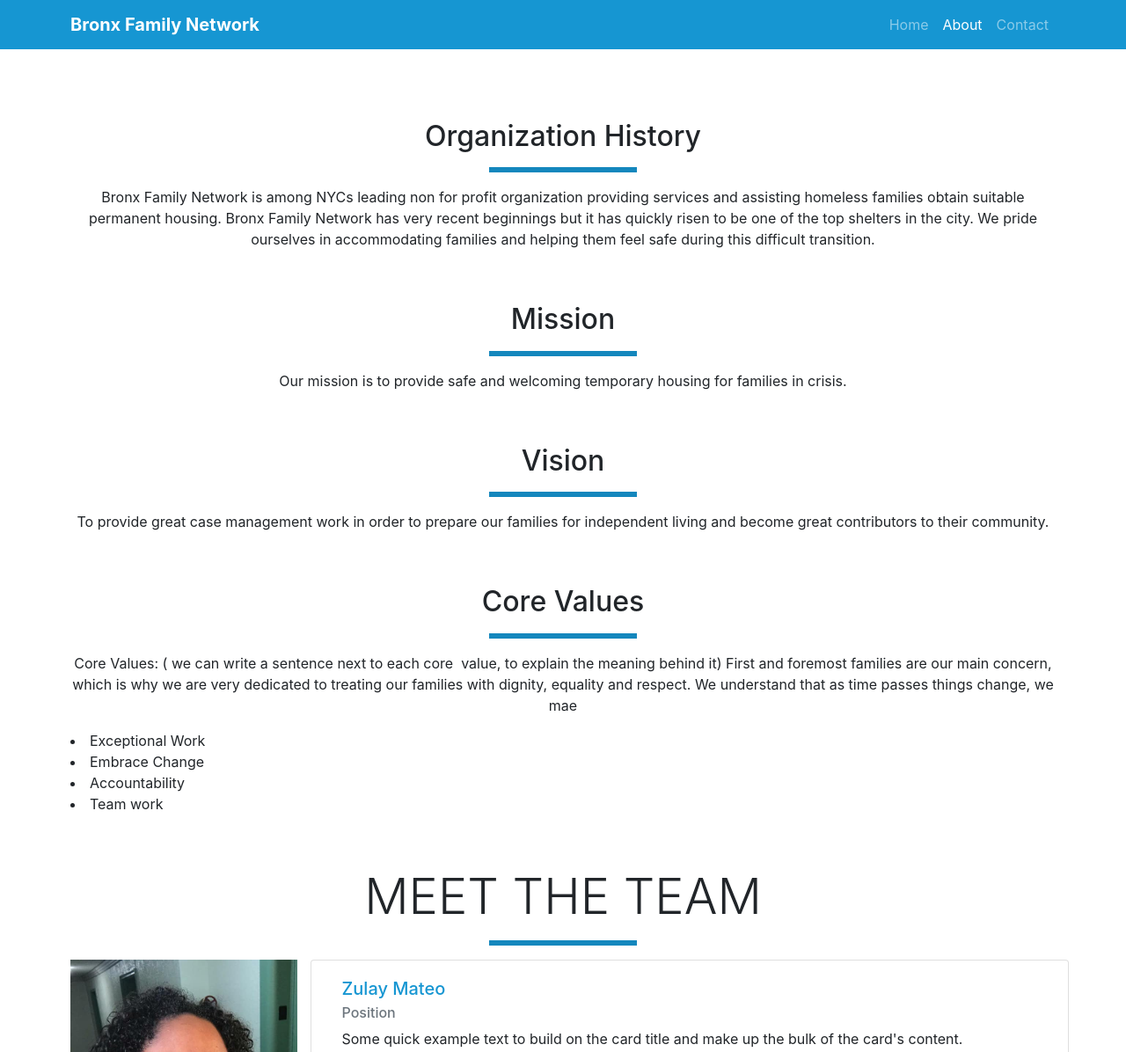
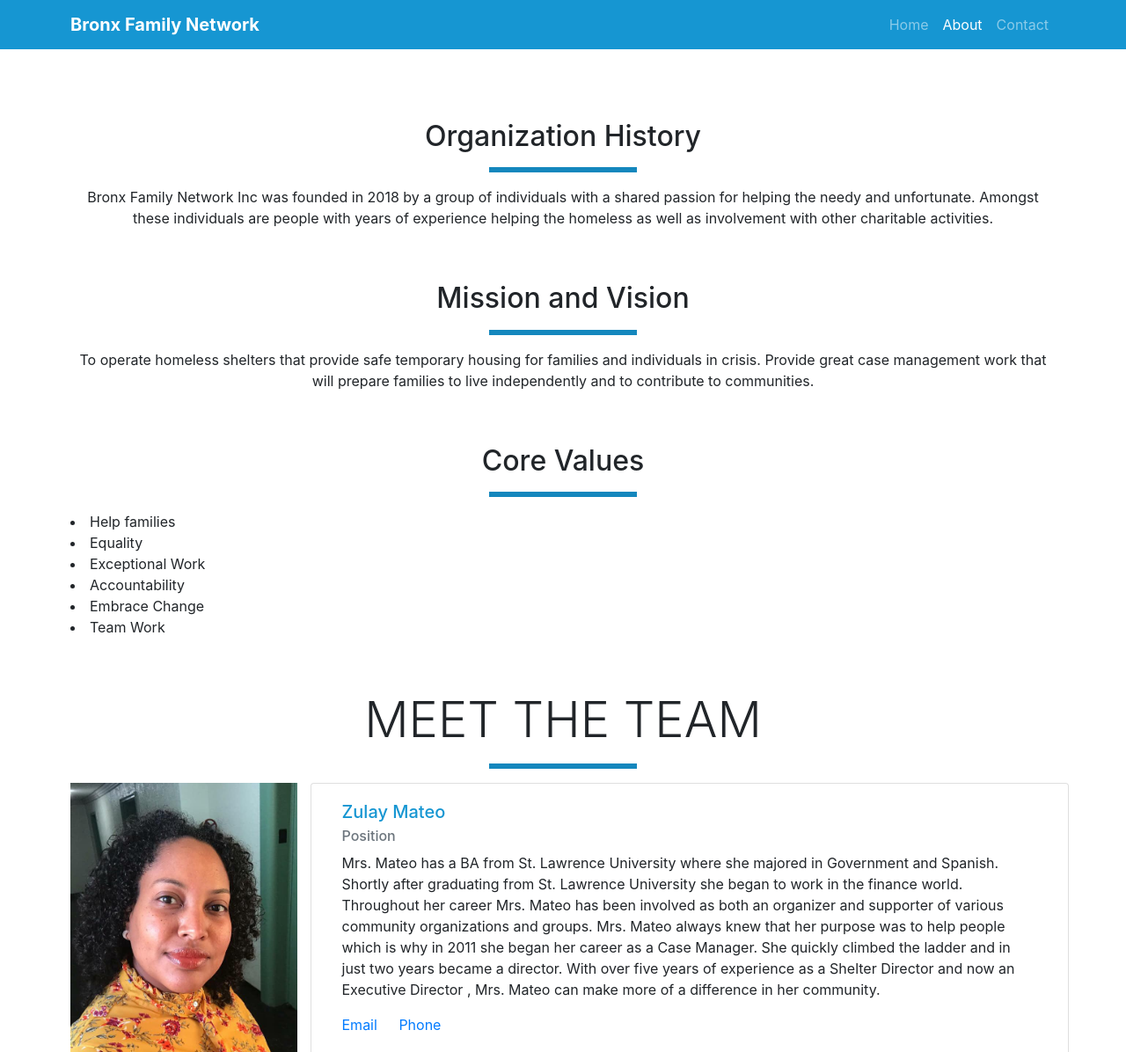
Before and after one commit to WilliamMena/bfn-website-bootstrap, a plain HTML site: page about_us.html in a window 1280 px wide. Shown: the top 1196 px of the page at 88% size. Drawn offline with nearby package versions, Linux system fonts and the light colour scheme.

Commit message:
Change text on about page

```diff
--- a/about_us.html
+++ b/about_us.html
@@ -41,34 +41,27 @@
         <h2>Organization History</h2>
         <hr>
         <p>
-          Bronx Family Network is among NYCs leading non for profit organization providing services and assisting homeless families obtain suitable permanent housing. Bronx Family Network has very recent beginnings but it has quickly risen to be one of the top shelters in the city. We pride ourselves in accommodating families and helping them feel safe during this difficult transition.
+          Bronx Family Network Inc was founded in 2018 by a group of individuals with a shared passion for helping  the needy and unfortunate. Amongst these individuals are people with years of experience helping the homeless as well as involvement with other charitable activities.
         </p>
       </div>
 
       <div class="mission info-block">
-        <h2>Mission</h2>
+        <h2>Mission and Vision</h2>
         <hr>
-        <p>Our mission is to provide safe and welcoming temporary housing for families in crisis.</p>
-      </div>
-
-      <div class="vision info-block">
-        <h2>Vision</h2>
-        <hr>
-        <p>To provide great case management work in order to prepare our families for independent living and
-        become great contributors to their community.</p>
+        <p>
+          To operate homeless shelters that provide safe temporary housing for families and individuals in crisis. Provide great case management work that will prepare families to live independently and to contribute to communities.
+        </p>
       </div>
 
       <div class="value info-block">
         <h2>Core Values</h2>
         <hr>
-        <p>Core Values: ( we can write a sentence next to each core  value, to explain the meaning behind it)
-        First and foremost families are our main concern, which is why we are very dedicated to treating our
-        families with dignity, equality and respect. We understand that as time passes things change, we mae</p>
-
+        <li>Help families</li>
+        <li>Equality</li>
         <li>Exceptional Work</li>
+        <li>Accountability</li>
         <li>Embrace Change</li>
-        <li>Accountability</li>
-        <li>Team work</li>
+        <li>Team Work</li>
       </div>
 
 
@@ -83,7 +76,9 @@
           <div class="card-body">
             <h5 class="card-title">Zulay Mateo</h5>
             <h6 class="card-subtitle mb-2 text-muted">Position</h6>
-            <p class="card-text">Some quick example text to build on the card title and make up the bulk of the card's content.</p>
+            <p class="card-text">
+              Mrs. Mateo has a BA from St. Lawrence University where she majored in Government and Spanish. Shortly after graduating from St. Lawrence University she began to work in the finance world. Throughout her career Mrs. Mateo has been involved as both an organizer and supporter of various community organizations and groups. Mrs. Mateo always knew that her purpose was to help people which is why in 2011 she began her career as a Case Manager. She quickly climbed the ladder and in just two years became a director. With over five years of experience as a Shelter Director and now an Executive Director , Mrs. Mateo  can make more of a difference in her community.
+            </p>
             <a href="#" class="card-link">Email</a>
             <a href="#" class="card-link">Phone</a>
           </div>
```
